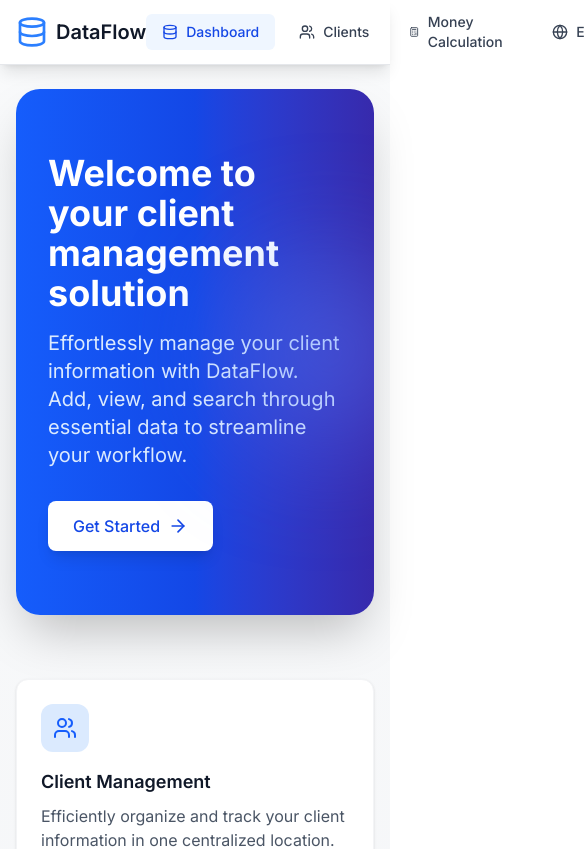
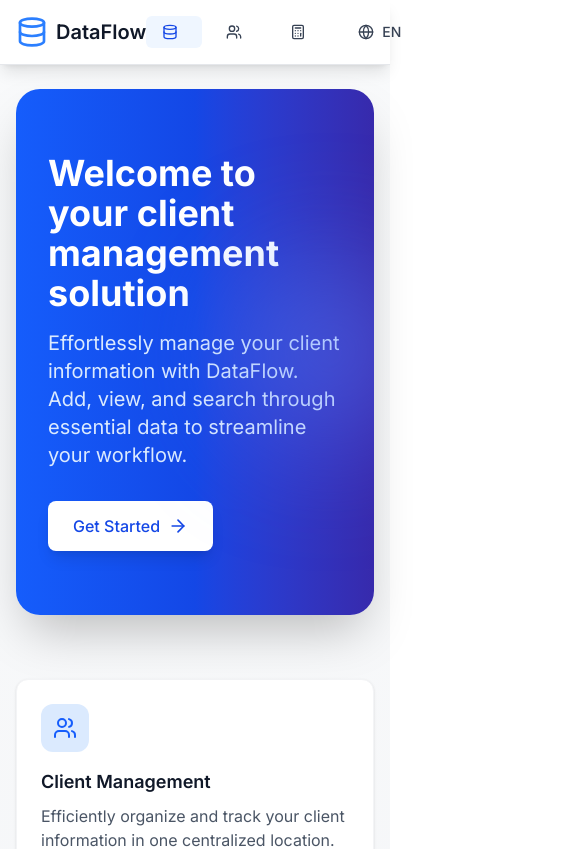
Before and after one commit to yoamzil/DataFlow, a Next.js app: page / in a window 390 px wide. Shown: the top 849 px of the page, 585 px wide, since content can reach past the window. Built offline with nearby package versions, Linux system fonts and the light colour scheme.

Commit message:
Responsive navbar

```diff
--- a/src/components/Navbar.tsx
+++ b/src/components/Navbar.tsx
@@ -34,7 +34,9 @@ const Navbar = () => {
 								}`}
 						>
 							<Database className="h-4 w-4 mr-2" />
-							{t('nav.dashboard')}
+							<div className='not-lg:hidden'>
+								{t('nav.dashboard')}
+							</div>
 						</Link>
 
 						<Link
@@ -45,7 +47,9 @@ const Navbar = () => {
 								}`}
 						>
 							<Users className="h-4 w-4 mr-2" />
-							{t('nav.clients')}
+							<div className='not-lg:hidden'>
+								{t('nav.clients')}
+							</div>
 						</Link>
 
 						<Link
@@ -56,7 +60,9 @@ const Navbar = () => {
 								}`}
 						>
 							<Calculator className="h-4 w-4 mr-2" />
-							{t('nav.money')}
+							<div className='not-lg:hidden'>
+								{t('nav.money')}
+							</div>
 						</Link>
 
 						<button
```
